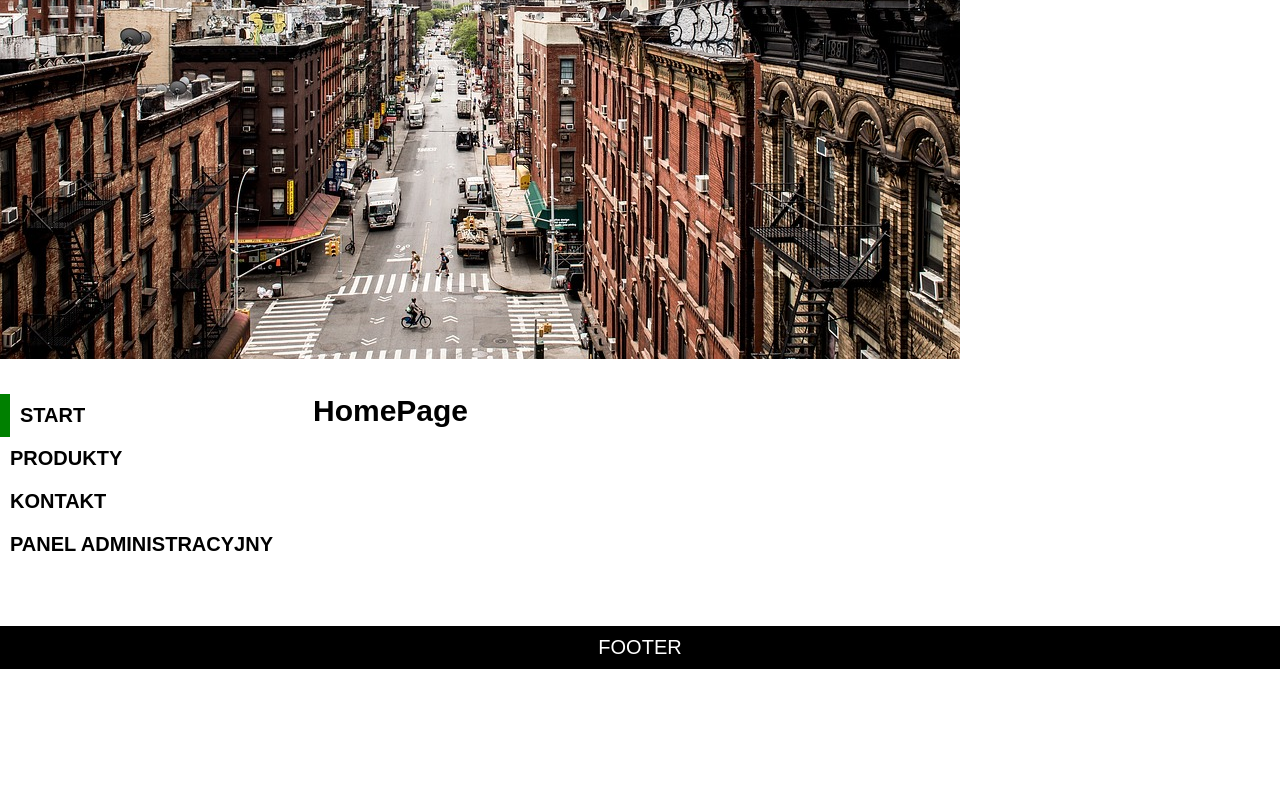
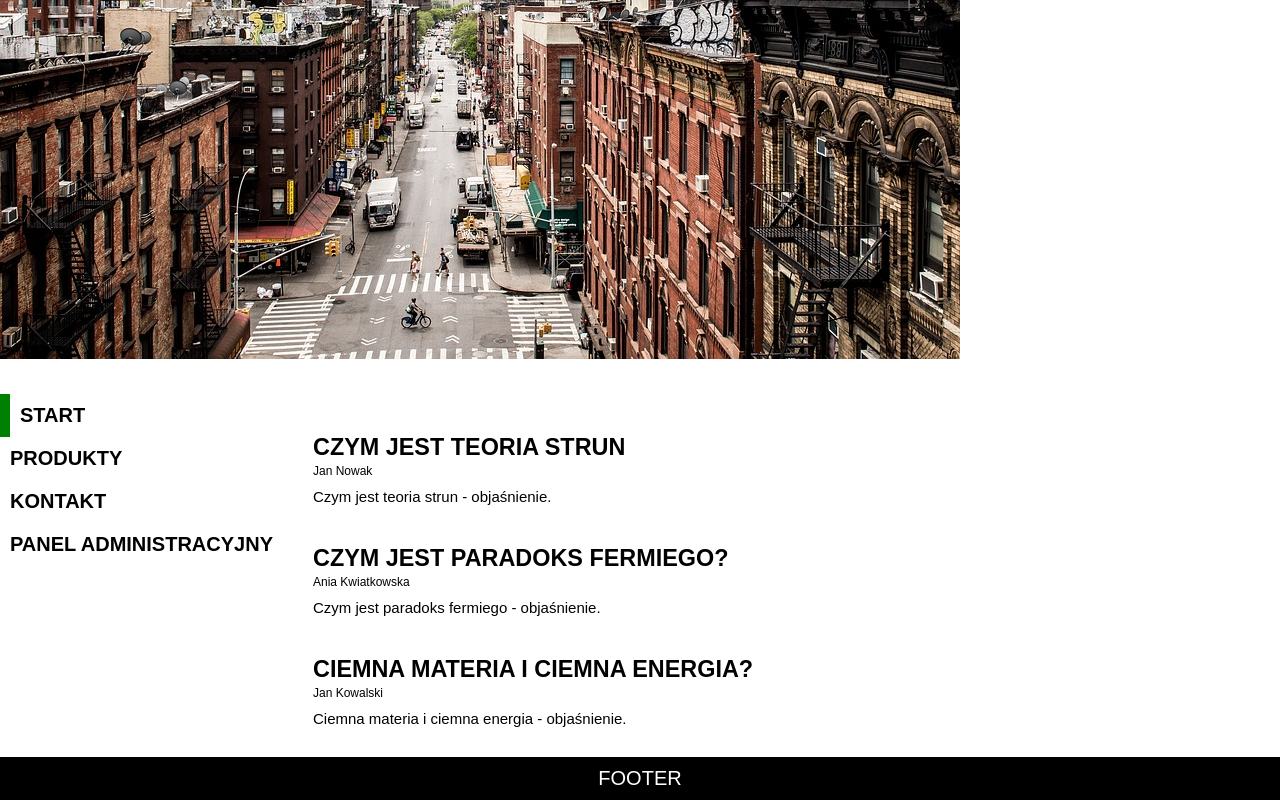
Before and after one commit to GrzegorzChmiel/Samuraj-Programowania, a React (Create React App) app: page / in a window 1280 px wide. Shown: the part 281-1081 px from the top of the page. Before the commit the page ends 950 px from the top, so only its background shows below. Built offline with nearby package versions, Linux system fonts and the light colour scheme; a web font is replaced by a local one.

Commit message:
S10 L111 Zakończenie

```diff
--- /dev/null
+++ b/src/components/Article.js
@@ -0,0 +1,22 @@
+import React from "react";
+
+const articleStyle = { marginTop: 40 };
+const titleStyle = { marginBottom: 3, textTransform: "uppercase" };
+const authorStyle = { display: "block", marginBottom: 10, fontSize: 12 };
+const articleContentStyle = { fontSize: 15 };
+
+/*
+   const Article = props => {
+   Poniżej dekompozycja props.
+*/
+const Article = ({ title, author, text }) => {
+   return (
+      <article style={articleStyle}>
+         <h3 style={titleStyle}>{title}</h3>
+         <span style={authorStyle}>{author}</span>
+         <p style={articleContentStyle}>{text}</p>
+      </article>
+   );
+};
+
+export default Article;
--- a/src/pages/HomePage.js
+++ b/src/pages/HomePage.js
@@ -1,7 +1,38 @@
 import React from "react";
+import Article from "../components/Article";
+
+const Articles = [
+   {
+      id: 1,
+      title: "Czym jest teoria strun",
+      author: "Jan Nowak",
+      text: "Czym jest teoria strun - objaśnienie."
+   },
+   {
+      id: 2,
+      title: "Czym jest paradoks fermiego?",
+      author: "Ania Kwiatkowska",
+      text: "Czym jest paradoks fermiego - objaśnienie."
+   },
+   {
+      id: 3,
+      title: "Ciemna materia i ciemna energia?",
+      author: "Jan Kowalski",
+      text: "Ciemna materia i ciemna energia - objaśnienie."
+   }
+];
+
+function convertToArticleComponent(article) {
+   return <Article key={article.id} {...article}></Article>;
+}
 
 const HomePage = () => {
-   return <h1>HomePage</h1>;
+   const articles = Articles.map(article => convertToArticleComponent(article));
+   return (
+      <>
+         <div className="home">{articles}</div>
+      </>
+   );
 };
 
 export default HomePage;
```
